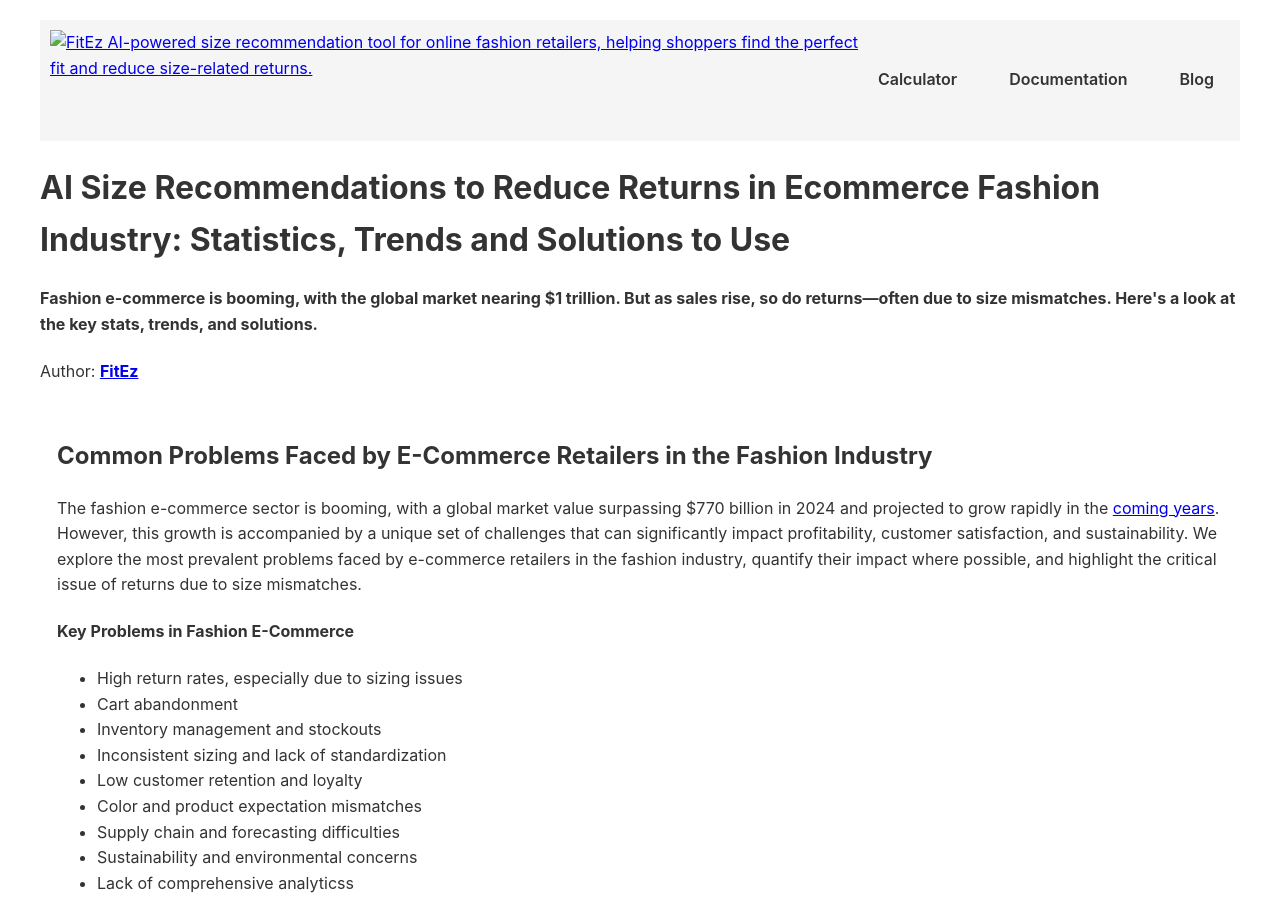
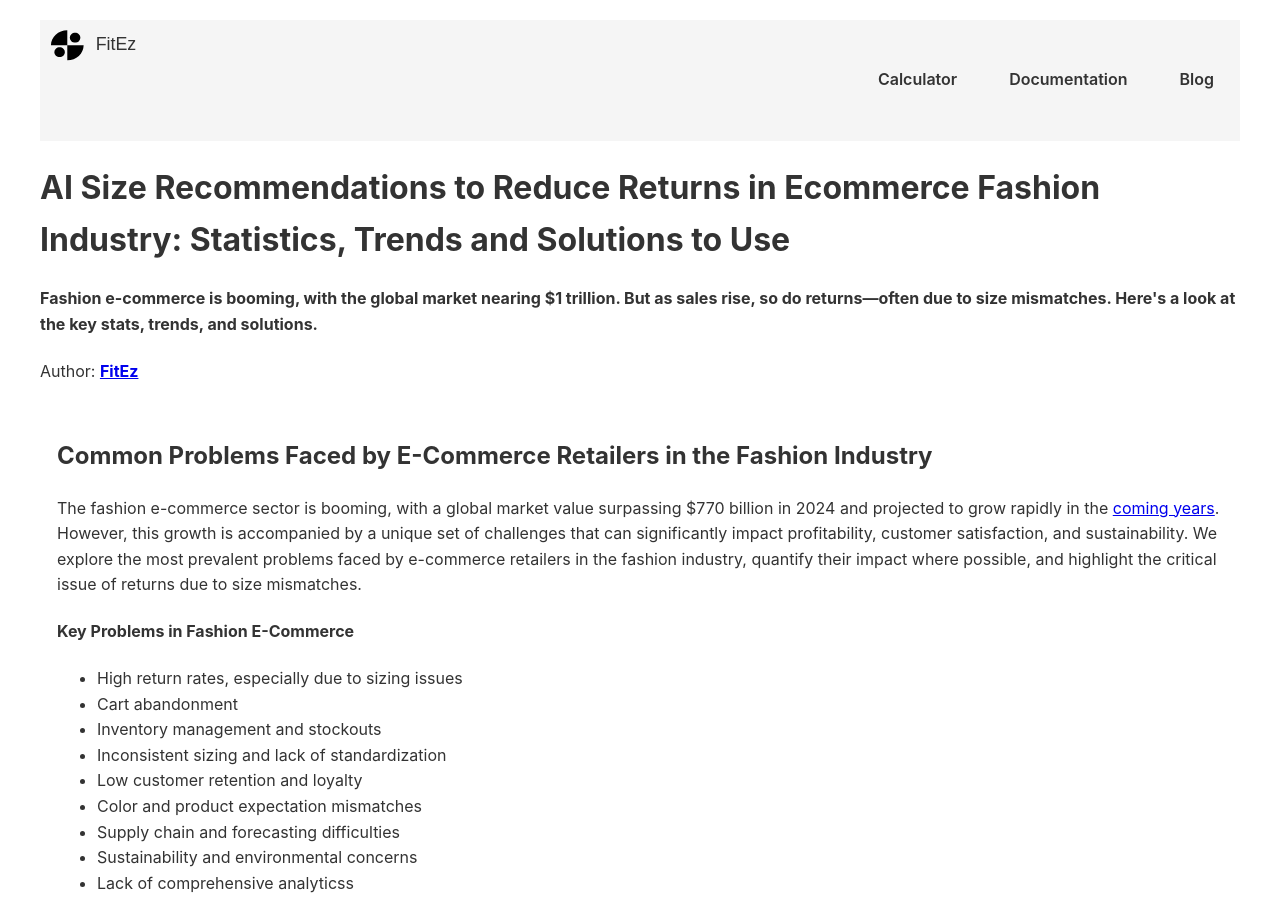
Before and after one commit to fitezfashion/fitez-website, a plain HTML site: page blog/ai-size-recommendations.html in a window 1280 px wide. Shown: the top 899 px of the page. Drawn offline with Linux system fonts and the light colour scheme.

Commit message:
Update ai-size-recommendations.html

```diff
--- a/blog/ai-size-recommendations.html
+++ b/blog/ai-size-recommendations.html
@@ -114,7 +114,7 @@
 <body>
     <header class="header">
       <a href="https://www.fitezapp.com" class="logo">
-        <img src="images/AI_size_recommendation_helps_reduce_size_mismatch_returns_boost_profits.svg" alt="FitEz AI-powered size recommendation tool for online fashion retailers, helping shoppers find the perfect fit and reduce size-related returns." class="logo">
+        <img src="/images/AI_size_recommendation_helps_reduce_size_mismatch_returns_boost_profits.svg" alt="FitEz AI-powered size recommendation tool for online fashion retailers, helping shoppers find the perfect fit and reduce size-related returns." class="logo">
       </a>
       <nav class="nav-tabs">
           <a href="https://www.fitezapp.com/roi-calculator.html" target="_blank" class="nav-tab">Calculator</a>
```
